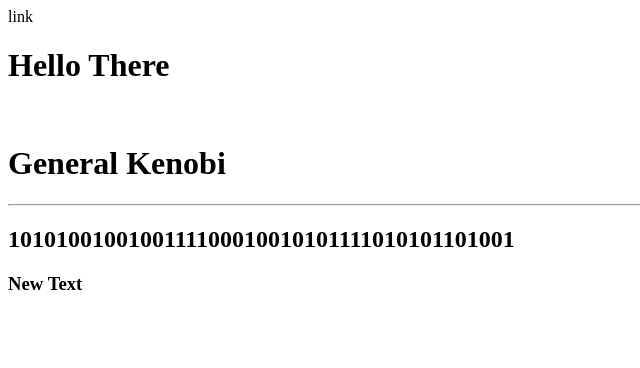
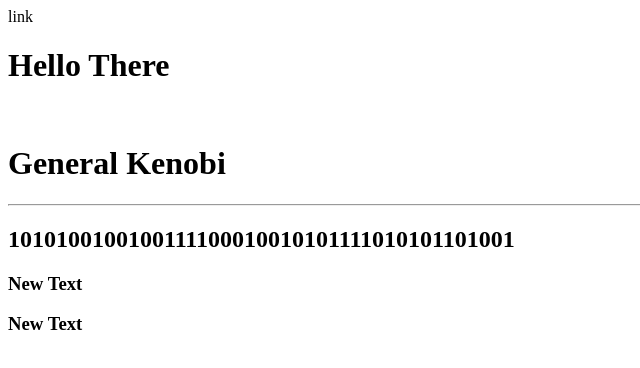
Before and after one commit to roshanrane24/jenkins-test, a plain HTML site: page src/index.html in a window 1280 px wide. Shown: the full height of the page, 0-640 px from the left. Drawn offline with Linux system fonts and the light colour scheme.

Commit message:
new Text

```diff
--- a/src/index.html
+++ b/src/index.html
@@ -13,5 +13,6 @@
     <hr>
     <h2>1010100100100111100010010101111010101101001</h2>
     <h3>New Text</h3>
+    <h3>New Text</h3>
     </body>
 </html>
```
